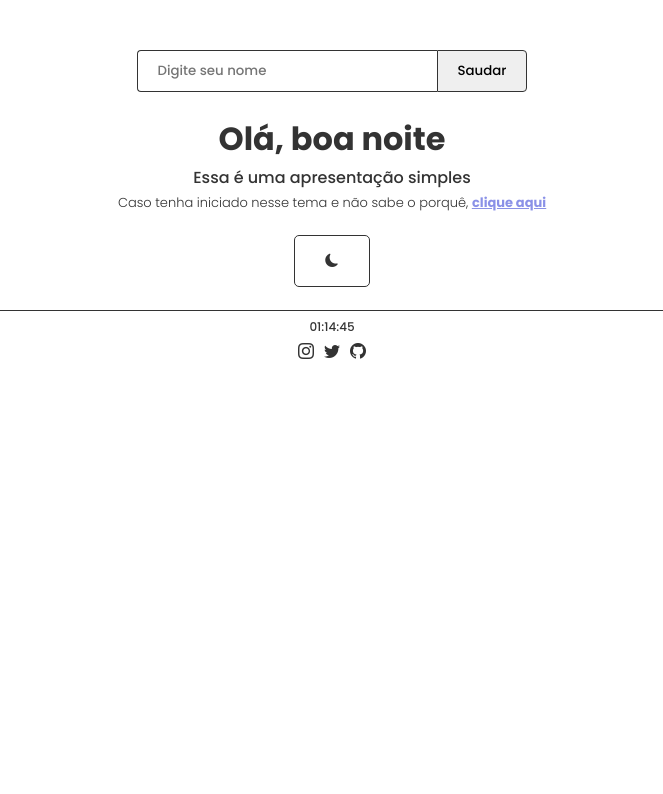
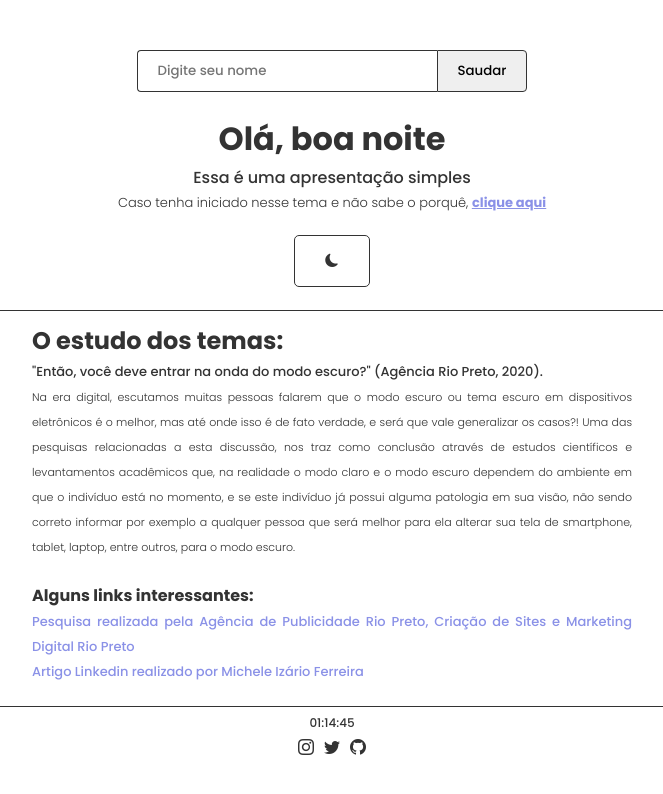
Before and after one commit to MAUXII/ModeSwitcher, a plain HTML site: page index.html in a window 1280 px wide. Shown: the whole page, without its empty margins (308-971 px from the left). Drawn offline with nearby package versions, Linux system fonts and the light colour scheme.

Commit message:
Documentos Add

```diff
--- a/index.html
+++ b/index.html
@@ -39,6 +39,34 @@
 
     <div class="linha"></div>
 
+    <div class="doc">
+    <h2 class="titulo">
+        O estudo dos temas:
+    </h1>
+    <span class="subtitulo2">
+        "Então, você deve entrar na onda do modo escuro?" (Agência Rio Preto, 2020).
+    </span>
+    <br>
+    <span class="corpo">
+        Na era digital, escutamos muitas pessoas falarem que o modo escuro ou tema escuro em dispositivos eletrônicos é o melhor, mas até onde isso é de fato verdade, e será que vale generalizar os casos?!
+Uma das pesquisas relacionadas a esta discussão, nos traz como conclusão através de estudos científicos e levantamentos acadêmicos que, na realidade o modo claro e o modo escuro dependem do ambiente em que o indivíduo está no momento, e se este indivíduo já possui alguma patologia em sua visão, não sendo correto informar por exemplo a qualquer pessoa que será melhor para ela alterar sua tela de smartphone, tablet, laptop, entre outros, para o modo escuro.
+    </span>
+<div>
+    <br>
+    <h4>Alguns links interessantes:</h4>
+    <a href="https://www.thomaello.com.br/studio/modo-escuro-vs-modo-claro-qual-e-o-melhor-na-criacao-de-sites-em-sao-jose-do-rio-preto/#:~:text=Resumo%3A%20Em%20pessoas%20com%20vis%C3%A3o,pode%20estar%20associada%20%C3%A0%20miopia.">Pesquisa realizada pela Agência de Publicidade Rio Preto, Criação de Sites e Marketing Digital Rio Preto</a>
+    <br>
+    <a href="https://www.linkedin.com/pulse/modo-claro-vs-escuro-modismo-popularidade-ou-cada-do-michele/?originalSubdomain=pt">Artigo Linkedin realizado por Michele Izário Ferreira</a>
+</div>
+
+</div>
+
+    <div class="linha"></div>
+
+
+
+
+
     <div id="relogio" class="relogio"></div>
 
     <div class="links">
--- a/style.css
+++ b/style.css
@@ -166,6 +166,10 @@ body.dark-mode .nome-input #btnSaudar{
     transition: all 2s ease;
 }
 
+body.dark-mode .linha{
+    background-color: #ffffff;
+}
+
 .relogio {
     display: flex;
     text-align: center;
@@ -198,3 +202,38 @@ body.dark-mode .links a{
 body.dark-mode .links a:hover{
     color: #8a91e7;
 }
+
+.doc{
+    margin-top: 10px;
+    text-align: justify;
+    max-width: 600px;
+    padding: 0 10px;
+}
+
+.doc .subtitulo2{
+    font-weight: 500;
+}
+
+.doc .corpo{
+    font-size: 11px;
+    font-weight: 300;
+}
+
+.doc a{
+    text-decoration: none;
+    font-size: 13px;
+    color: #8a91e7;
+}
+
+.doc a:hover{
+    text-decoration: underline;
+    transition: all 1s ease;
+}
+
+body.dark-mode .doc a{
+    color: #8a91e7;
+}
+
+body.dark-mode .doc a:hover{
+    color: #8a91e7;
+}
```
